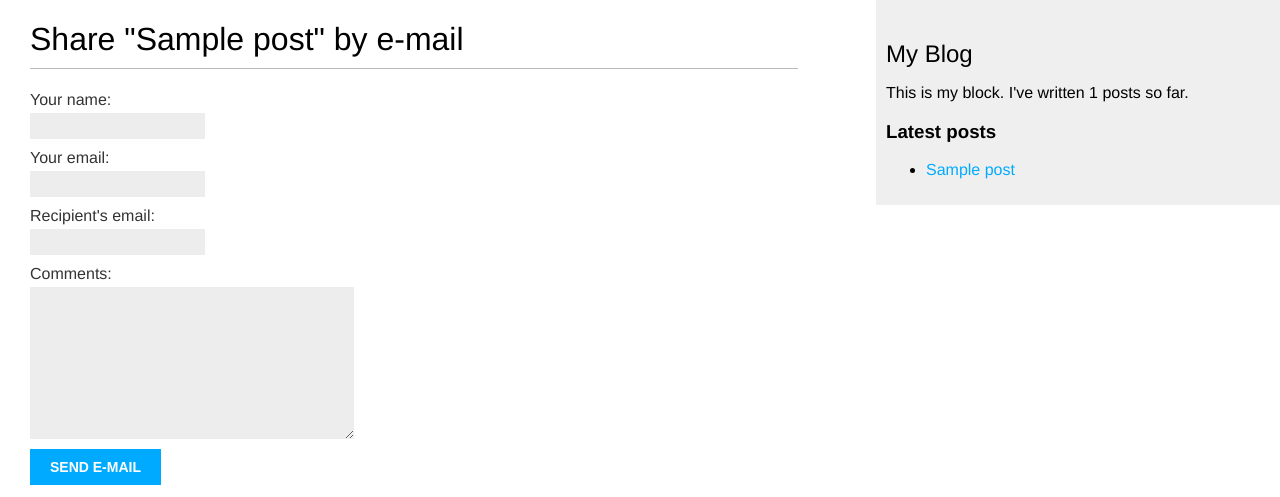
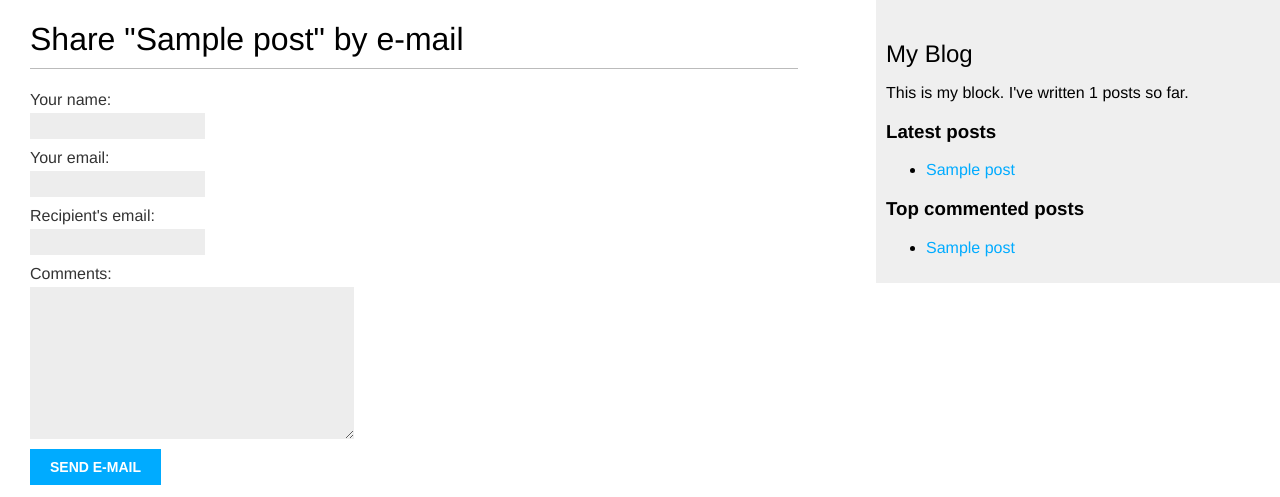
Before and after one commit to RoseOfVoid/Blog_Application_Django, a Django app: page /blog/post/share/1/ in a window 1280 px wide. Shown: the top 497 px of the page. Run offline with Django 5.2, Linux system fonts and the light colour scheme; tables that the repository leaves empty hold one stand-in row (values such as "Sample post").

Commit message:
Tag returning Query added

```diff
--- a/blog/templates/blog/base.html
+++ b/blog/templates/blog/base.html
@@ -18,6 +18,16 @@
         I've written {% total_posts %} posts so far.</p>
         <h3>Latest posts</h3>
         {% show_latest_posts 3 %}
+        <h3>Top commented posts</h3>
+        {% get_most_commented_posts as most_commented_posts %}
+        <ul>
+            {% for post in most_commented_posts %}
+            <li>
+                <a href="{{ post.get_absolute_url }}">{{ post.title }}</a>
+            </li>
+            {% endfor %}
+        </ul>
+
     </div>
 </body>
 </html>
--- a/blog/templatetags/blog_tags.py
+++ b/blog/templatetags/blog_tags.py
@@ -1,5 +1,6 @@
 from django import template
 from ..models import Post
+from django.db.models import Count
 
 register = template.Library()
 
@@ -12,3 +13,7 @@ def total_posts():
 def show_latest_posts(count=5):
     latest_posts = Post.published.order_by('-publish')[:count]
     return {'latest_posts': latest_posts}
+
+@register.simple_tag
+def get_most_commented_posts(count=5):
+    return Post.published.annotate(total_comments=Count('comments')).order_by('-total_comments')[:count]
```
